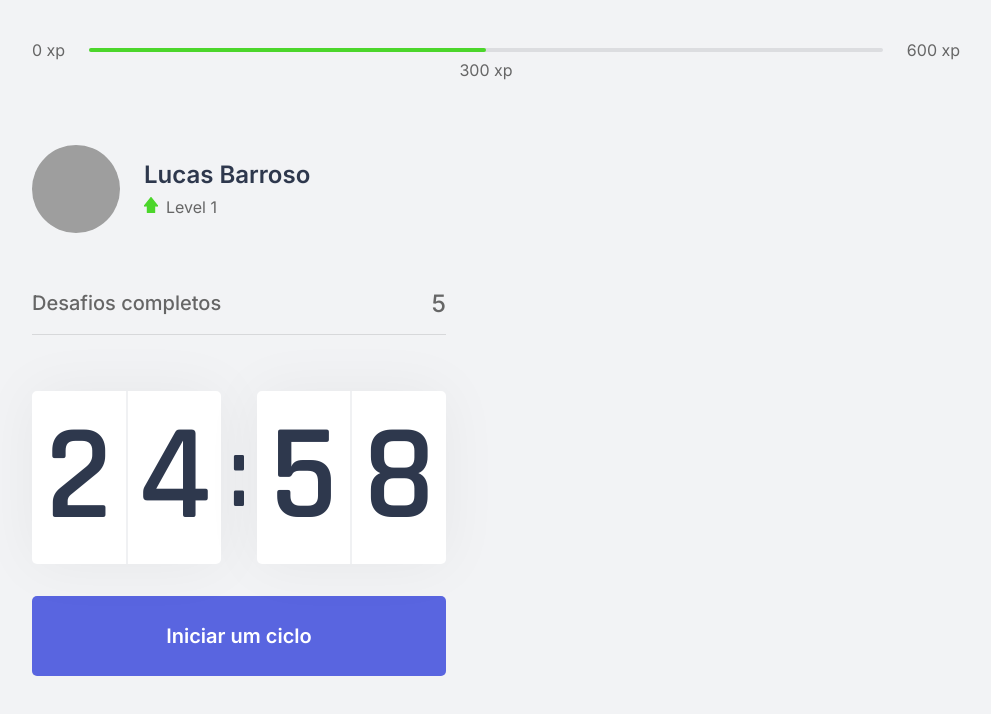
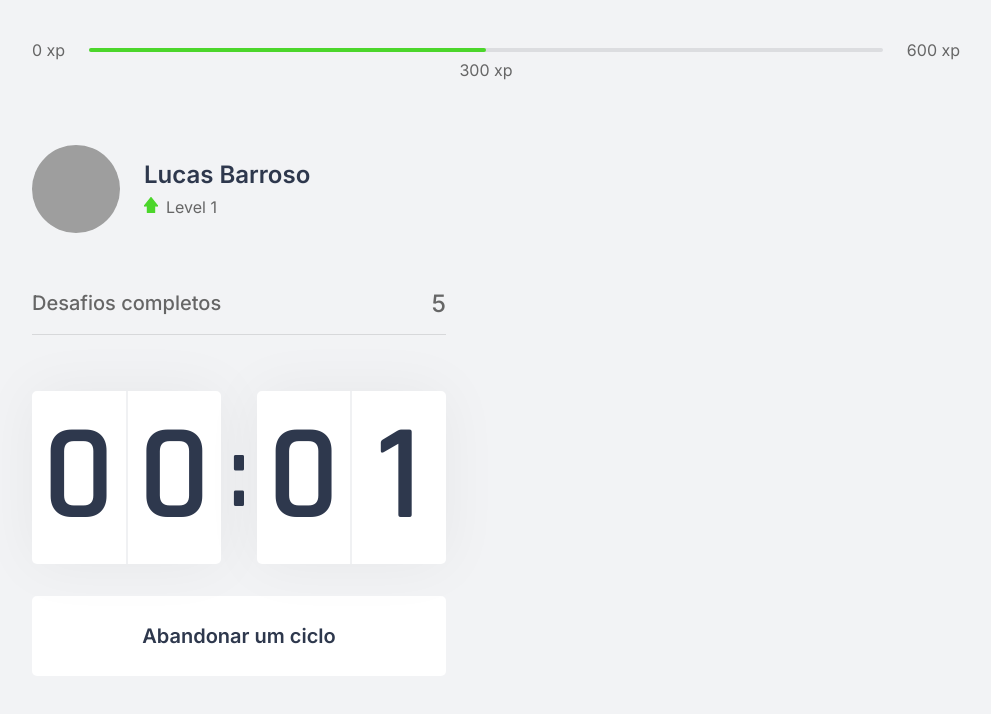
Before and after one commit to lucasbarroso23/nlw4-moveit-next, a Next.js app: page / in a window 1280 px wide. Both pictures are taken after a click on the button "Iniciar um ciclo". Shown: the top 714 px of the page, without its empty margins (144-1135 px from the left). Built offline with nearby package versions, Linux system fonts and the light colour scheme; grey boxes are pictures that could not be loaded.

Commit message:
countdown component finished

```diff
--- a/src/components/Countdown.tsx
+++ b/src/components/Countdown.tsx
@@ -1,9 +1,12 @@
 import { useEffect, useState } from "react";
 import styles from "../styles/components/Countdown.module.css";
 
+let countdownTimeout: NodeJS.Timeout;
+
 export function Countdown() {
-  const [time, setTime] = useState(25 * 60);
-  const [active, setActive] = useState(false);
+  const [time, setTime] = useState(0.05 * 60);
+  const [isActive, setIsActive] = useState(false);
+  const [hasFinished, setHasFinished] = useState(false);
 
   const minutes = Math.floor(time / 60);
   const seconds = time % 60;
@@ -12,16 +15,25 @@
   const [secondLeft, secondRight] = String(seconds).padStart(2, "0").split("");
 
   function startCountdown() {
-    setActive(true);
+    setIsActive(true);
+  }
+
+  function resetCountdown() {
+    clearTimeout(countdownTimeout);
+    setIsActive(false);
+    setTime(0.05 * 60);
   }
 
   useEffect(() => {
-    if (active && time > 0) {
-      setTimeout(() => {
+    if (isActive && time > 0) {
+      countdownTimeout = setTimeout(() => {
         setTime(time - 1);
       }, 1000);
+    } else if (isActive && time === 0) {
+      setHasFinished(true);
+      setIsActive(false);
     }
-  }, [active, time]);
+  }, [isActive, time]);
 
   return (
     <div>
@@ -37,6 +49,21 @@
         </div>
       </div>
 
+      {hasFinished ? (
+        <button disabled className={styles.countdownButton}>
+          Ciclo encerrado
+        </button>
+      ) : (
+        <>
+          {isActive ? (
+            <button
+              type="button"
+              onClick={resetCountdown}
+              className={`${styles.countdownButton} ${styles.countdownButtonActive}`}
+            >
+              Abandonar um ciclo
+            </button>
+          ) : (
             <button
               type="button"
               onClick={startCountdown}
@@ -44,6 +71,9 @@
             >
               Iniciar um ciclo
             </button>
+          )}
+        </>
+      )}
     </div>
   );
 }
--- a/src/styles/components/Countdown.module.css
+++ b/src/styles/components/Countdown.module.css
@@ -59,6 +59,22 @@
   transition: background-color 0.2s;
 }
 
-.countdownButton:hover {
+.countdownButton:not(:disabled):hover {
   background: var(--blue-dark);
 }
+
+.countdownButtonActive {
+  background: var(--white);
+  color: var(--title);
+}
+
+.countdownButtonActive:not(:disabled):hover {
+  background: var(--red);
+  color: var(--white);
+}
+
+.countdownButton:disabled {
+  background: var(--white);
+  color: var(--text);
+  cursor: not-allowed;
+}
```
Lines whose indentation alone changed are shown as unchanged.
